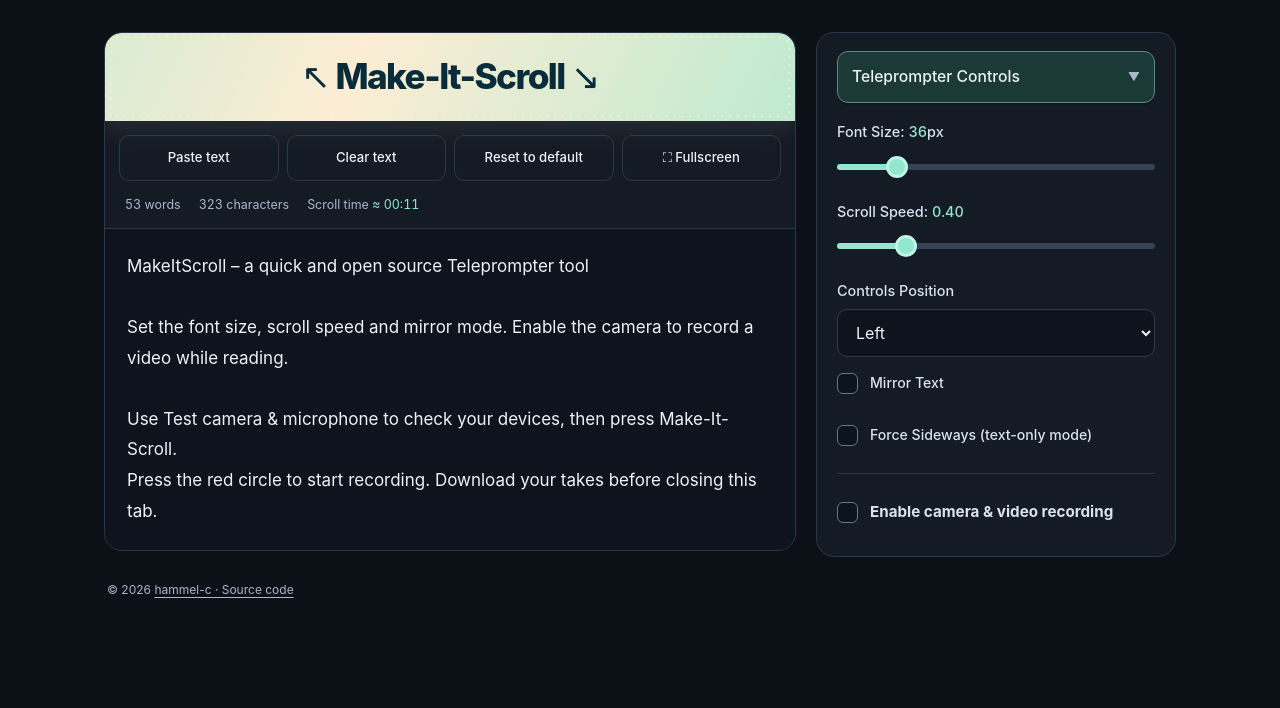
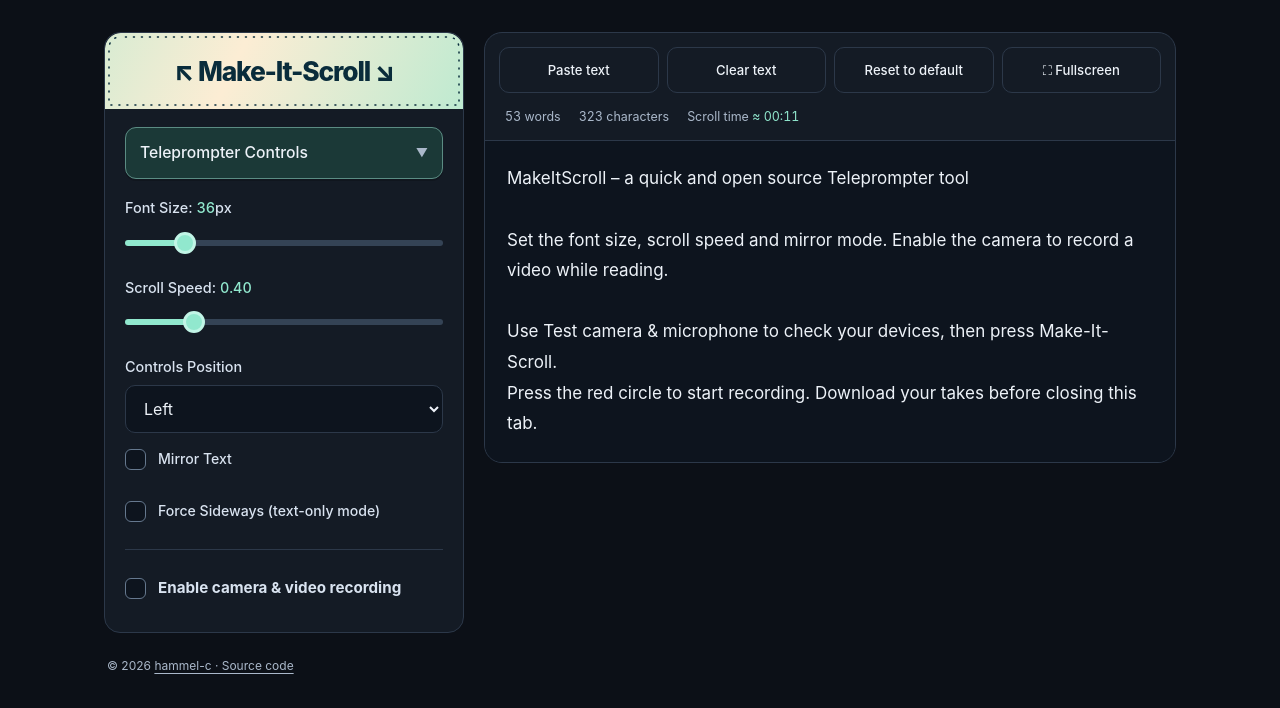
Before and after one commit to hammel-c/MakeItScroll, a plain HTML site: page index.html in a window 1280 px wide. Drawn offline with Linux system fonts and the light colour scheme.

Commit message:
Update index.html

```diff
--- a/index.html
+++ b/index.html
@@ -51,26 +51,39 @@ label{display:block;font-size:.9rem;font-weight:550;color:#d9e3f0}
 p{margin:.65rem 0}
 main{width:min(1120px,100%);margin:auto;padding:32px 24px 20px}
 
-#start-button{
+/* Desktop: setup on the left, script editor on the right. */
+.workspace{
+  display:grid;
+  grid-template-columns:360px minmax(0,1fr);
+  gap:20px;
+  align-items:start;
+}
+.controls-column{
+  min-width:0;
+  overflow:hidden;
+  background:var(--surface);
+  border:1px solid var(--line);
+  border-radius:16px;
+}
+.controls-column>#start-button{
   position:relative;
+  display:block;
   width:100%;
-  margin:0 0 20px;
+  margin:0;
+  min-height:76px;
+  padding:16px 12px;
   border:0;
   border-radius:16px 16px 0px 0px;
-  min-height:76px;
-  padding:16px 22px;
+  overflow:hidden;
   color:#092c3b;
-  font-size:clamp(1.55rem,5vw,2.2rem);
+  font-size:clamp(1.35rem,2.6vw,1.65rem);
   font-weight:800;
   letter-spacing:-.045em;
   background:linear-gradient(115deg,#91e8ce,#fcedd4,#91e8ce);
   background-size:220% 220%;
   animation:scroll-gradient 7s ease-in-out infinite;
-  box-shadow:0 8px 26px #fcedd417;
-  overflow:hidden;
-}
-#start-button:hover{filter:brightness(1.07)}
-.start-arrow{
+}
+#start-button:hover{filter:brightness(1.07)}{
   font-family:"DejaVu Sans","Segoe UI Symbol","Apple Symbols",sans-serif;
   font-weight:400;
 }
@@ -83,7 +96,7 @@ main{width:min(1120px,100%);margin:auto;padding:32px 24px 20px}
 }
 #start-border path{
   fill:none;
-  stroke:#fcedd4;
+  Stroke:#092c3b;
   stroke-width:1.5;
   stroke-dasharray:1 7;
   stroke-linecap:round;
@@ -95,25 +108,41 @@ main{width:min(1120px,100%);margin:auto;padding:32px 24px 20px}
 }
 @keyframes button-march{to{stroke-dashoffset:-8}}
 
-.workspace{
-  display:grid;
-  grid-template-columns:minmax(0,1fr) 360px;
-  gap:20px;
-  align-items:start;
-}
-.script-card > #start-button {
-  display: block;
-  width: 100%;
-  margin: 0;
-}
-
-.script-card,.controls{
+.controls-column>.controls{
+  display:flow-root;
+  border:0;
+  border-radius:0;
+  background:transparent;
+  padding:6px 20px 18px;
+}
+#controls-toggle{
+  display:flex;
+  justify-content:space-between;
+  align-items:center;
+  gap:10px;
+  width:100%;
+  background:#202f40;
+  border:1px solid #435871;
+  border-radius:11px;
+  text-align:left;
+  padding:13px 14px;
+  min-height:52px;
+  margin:12px 0 10px;
+  font-size:.98rem;
+  box-shadow:0 2px 0 #0003;
+}
+#controls-toggle:hover{background:#2a4055;border-color:var(--accent)}
+#controls-toggle[aria-expanded=true]{border-color:#5b8c83;background:#1b3937}
+#chevron{color:var(--muted);font-size:.75rem}
+#controls-content{padding-top:8px}
+
+.script-card{
   min-width:0;
+  overflow:hidden;
   background:var(--surface);
   border:1px solid var(--line);
   border-radius:18px;
 }
-.script-card{overflow:hidden}
 .editor-tools{
   display:flex;
   gap:8px;
@@ -160,27 +189,6 @@ main{width:min(1120px,100%);margin:auto;padding:32px 24px 20px}
 #fullscreen-note{margin:0;padding:0 20px 12px;font-size:.78rem}
 #fullscreen-button[aria-pressed=true]{background:#234e45;border-color:#559e89}
 
-.controls{padding:6px 20px 18px}
-#controls-toggle{
-  display:flex;
-  justify-content:space-between;
-  align-items:center;
-  gap:10px;
-  width:100%;
-  background:#202f40;
-  border:1px solid #435871;
-  border-radius:11px;
-  text-align:left;
-  padding:13px 14px;
-  min-height:52px;
-  margin:12px 0 10px;
-  font-size:.98rem;
-  box-shadow:0 2px 0 #0003;
-}
-#controls-toggle:hover{background:#2a4055;border-color:var(--accent)}
-#controls-toggle[aria-expanded=true]{border-color:#5b8c83;background:#1b3937}
-#chevron{color:var(--muted);font-size:.75rem}
-#controls-content{padding-top:8px}
 .settings-grid{display:grid;grid-template-columns:1fr;gap:18px}
 .settings-grid select,.input-settings select{
   width:100%;
@@ -540,29 +548,28 @@ body.expanded-editor #edit-mode{
   overflow:auto;
   scrollbar-width:none;
 }
-body.expanded-editor .workspace{grid-template-columns:1fr}
+body.expanded-editor .workspace{grid-template-columns:minmax(0,1fr)}
 body.expanded-editor .controls,body.expanded-editor footer{display:none}
 body.expanded-editor #text-input{min-height:55vh}
 
 @media(max-width:800px){
   main{padding:max(16px,env(safe-area-inset-top)) 16px 12px}
-  .workspace{grid-template-columns:1fr;gap:18px}
+  .workspace{grid-template-columns:minmax(0,1fr);gap:18px}
   #text-input{min-height:260px;max-height:none}
-  .controls{padding:0 18px 18px}
+  .controls-column>.controls{padding:0 18px 18px}
   .settings-grid{grid-template-columns:repeat(auto-fit,minmax(180px,1fr))}
   .script-card{border-radius:16px}
   .editor-tools{padding:12px 12px 6px}
   .editor-tools button{flex-basis:calc(50% - 8px)}
   .editor-stats{padding:6px 16px 12px;column-gap:14px}
   .input-settings .settings-grid{grid-template-columns:1fr}
-  #start-button{min-height:70px;margin-bottom:16px}
   .modal-body{padding:16px 18px}
 }
 @media(max-width:360px){
   main{padding-left:12px;padding-right:12px}
   .icon{width:44px;height:44px;min-height:44px;flex-basis:44px}
   .panel-controls{gap:5px;padding:8px}
-  .controls{padding:0 14px 16px}
+  .controls-column>.controls{padding:0 14px 16px}
 }
 @media(prefers-reduced-motion:reduce){
   *,*::before,*::after{animation:none!important;scroll-behavior:auto!important}
@@ -573,37 +580,11 @@ body.expanded-editor #text-input{min-height:55vh}
 
 <main id="edit-mode">
   <div class="workspace">
-    <section class="script-card" aria-label="Script editor">
+    <aside class="controls-column" aria-label="Teleprompter setup">
       <button id="start-button">
-    <span class="start-arrow">↖</span>
-    Make-It-Scroll
-    <span class="start-arrow">↘</span>
-    <svg id="start-border" aria-hidden="true" focusable="false">
-      <path></path>
-    </svg>
+        ↖ Make-It-Scroll ↘
+        <svg id="start-border" aria-hidden="true" focusable="false"><path></path></svg>
       </button>
-      <div class="editor-tools">
-        <button id="paste-text-btn">Paste text</button>
-        <button id="clear-text-btn">Clear text</button>
-        <button id="restore-text-btn">Reset to default</button>
-        <button id="fullscreen-button" aria-pressed="false">⛶ Fullscreen</button>
-      </div>
-
-      <div class="editor-stats" aria-label="Script statistics">
-        <span id="word-count">0 words</span>
-        <span id="character-count">0 characters</span>
-        <span title="Estimated time to reach the end at the selected font size, panel layout and scrolling speed.">
-          Scroll time <output id="scroll-time">≈ 00:00</output>
-        </span>
-      </div>
-
-      <p id="fullscreen-note" class="note" hidden>
-        Expanded view. Your browser may keep its address bar visible.
-      </p>
-
-      <textarea id="text-input" aria-label="Teleprompter script"
-        placeholder="Write or paste your script here…" spellcheck="true"></textarea>
-    </section>
 
       <section class="controls">
         <button id="controls-toggle" aria-expanded="true" aria-controls="controls-content">
@@ -701,6 +682,31 @@ body.expanded-editor #text-input{min-height:55vh}
           </section>
         </div>
       </section>
+    </aside>
+
+    <section class="script-card" aria-label="Script editor">
+      <div class="editor-tools">
+        <button id="paste-text-btn">Paste text</button>
+        <button id="clear-text-btn">Clear text</button>
+        <button id="restore-text-btn">Reset to default</button>
+        <button id="fullscreen-button" aria-pressed="false">⛶ Fullscreen</button>
+      </div>
+
+      <div class="editor-stats" aria-label="Script statistics">
+        <span id="word-count">0 words</span>
+        <span id="character-count">0 characters</span>
+        <span title="Estimated time to reach the end at the selected font size, panel layout and scrolling speed.">
+          Scroll time <output id="scroll-time">≈ 00:00</output>
+        </span>
+      </div>
+
+      <p id="fullscreen-note" class="note" hidden>
+        Expanded view. Your browser may keep its address bar visible.
+      </p>
+
+      <textarea id="text-input" aria-label="Teleprompter script"
+        placeholder="Write or paste your script here…" spellcheck="true"></textarea>
+    </section>
   </div>
 
   <footer>
@@ -2112,29 +2118,7 @@ document.addEventListener('keydown', event => {
 });
 syncFullscreen();
 
-/* Keep mobile visual order and keyboard order consistent. */
-const mobileLayout = matchMedia('(max-width:800px)');
-
-function arrangeEditor() {
-  const workspace = document.querySelector('.workspace');
-  const controls = workspace.querySelector('.controls');
-  const script = workspace.querySelector('.script-card');
-
-  if (mobileLayout.matches) workspace.insertBefore(controls, script);
-  else workspace.append(controls);
-
-  resizeEditor();
-  scheduleMetrics();
-}
-
-if (mobileLayout.addEventListener) {
-  mobileLayout.addEventListener('change', arrangeEditor);
-} else {
-  mobileLayout.addListener(arrangeEditor);
-}
-arrangeEditor();
-
-/* Responsive, continuously moving dotted button border. */
+/* Responsive, continuously moving dotted button border */
 function sizeStartBorder() {
   const button = $('start-button');
   const svg = $('start-border');
```
Lines whose indentation alone changed are shown as unchanged.
